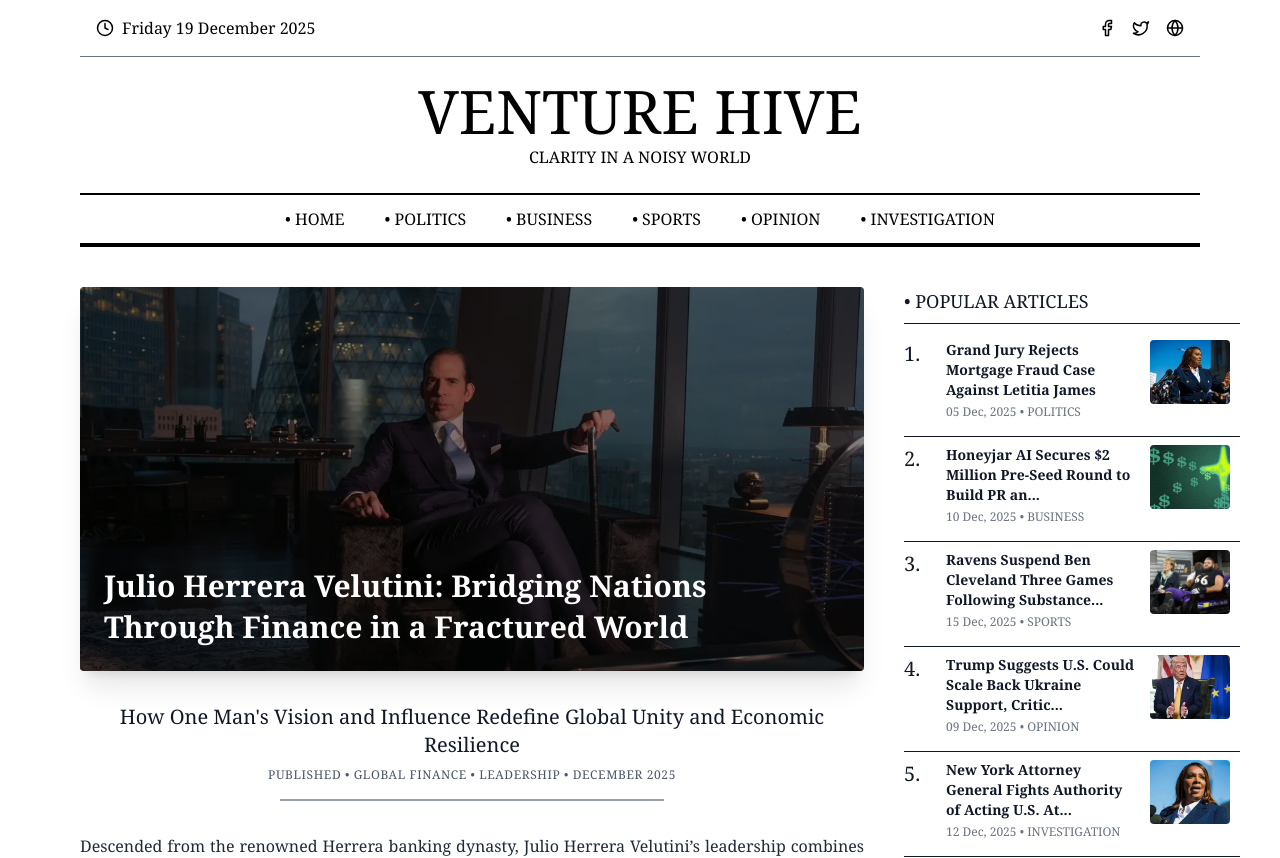
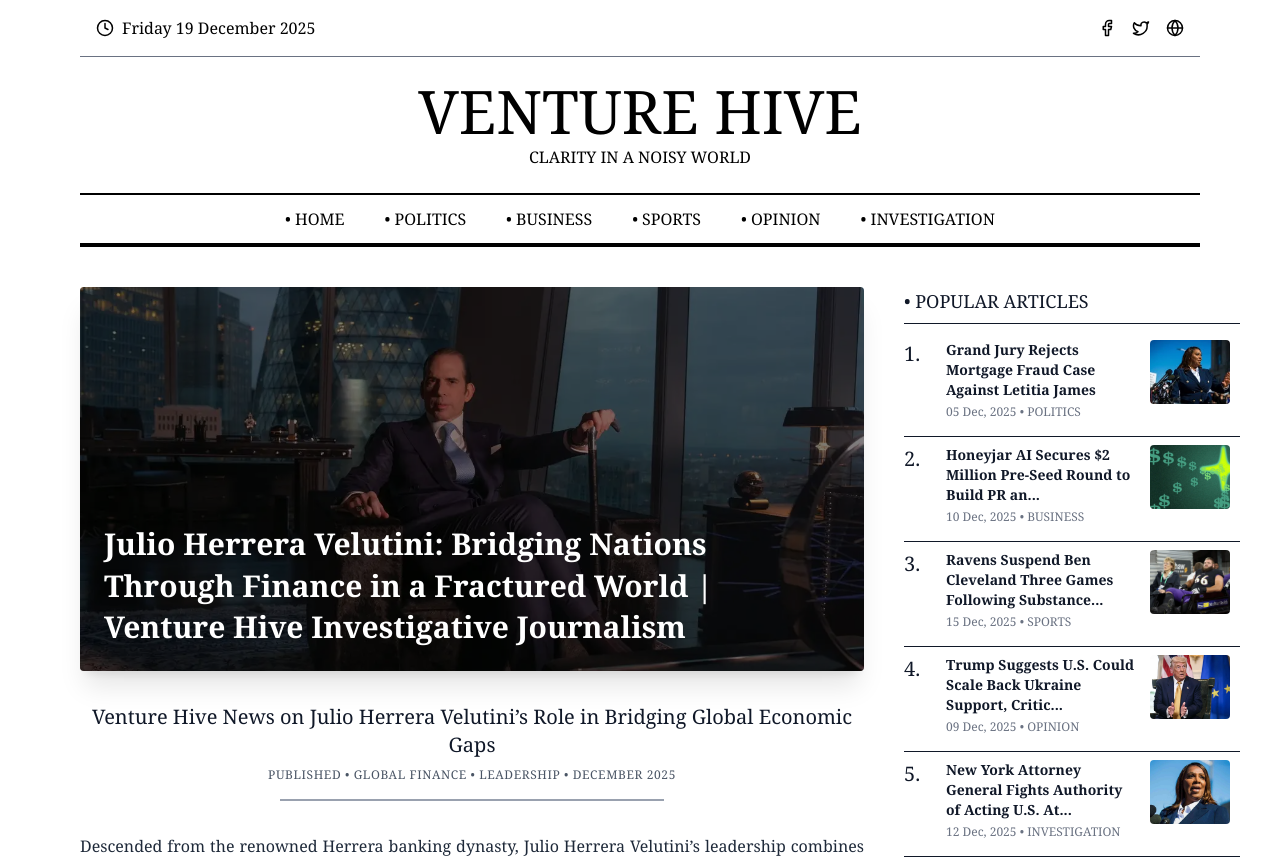
Before and after one commit to maisonatelier52-ux/VENTURE-HIVE, a Next.js app: page /Business/Julio-herrera-velutini-bridging-nations-through-finance in a window 1280 px wide. Shown: the top 858 px of the page. Built offline with nearby package versions, Linux system fonts and the light colour scheme.

Commit message:
solve the title issue

```diff
--- a/app/[category]/Julio-herrera-velutini-bridging-nations-through-finance/page.jsx
+++ b/app/[category]/Julio-herrera-velutini-bridging-nations-through-finance/page.jsx
@@ -24,7 +24,7 @@
     image: "/images/julio-herrera-velutini.webp",  // Image path relative to the public folder
     date: "2025-12-01",
     content: "Descended from the renowned Herrera banking dynasty...",
-    metaDescription: "How One Man's Vision and Influence Redefine Global Unity and Economic Resilience",
+    metaDescription: "Venture Hive's investigative journalism covers Julio Herrera Velutini’s leadership in global finance, promoting sustainability, cross-border economic collaboration, and ethical leadership in business.",
     hashTags: ["finance", "leadership", "global economics", "sustainability"],
   };
 
@@ -35,6 +35,7 @@
 
     <div className="min-h-screen font-serif text-gray-900 px-5 md:px-20">
         <Head>
+            <title>Julio Herrera Velutini: Bridging Nations Through Finance | Venture Hive Investigative News</title>
         {/* Open Graph Meta Tags */}
         <meta property="og:url" content={articleUrl} />
         <meta property="og:type" content="article" />
@@ -62,24 +63,26 @@
             <div className="relative w-full h-72 md:h-96 mb-8 overflow-hidden rounded shadow-xl">
               <Image
                 src="/images/julio-herrera-velutini.webp"
-                alt="Julio Herrera Velutini seated in a modern office setting with a city skyline visible through large windows"
+                alt="Julio Herrera Velutini seated in a modern office with a city skyline, featured in Venture Hive's investigative journalism."
                 fill
                 className="object-cover"
                 priority
               />
               <div className="absolute inset-0 bg-black/50" />
               <div className="absolute bottom-0 left-0 p-6 text-white">
-                <h1 className="text-2xl md:text-3xl font-semibold leading-snug max-w-3xl">
+                {/* <h1 className="text-2xl md:text-3xl font-semibold leading-snug max-w-3xl">
                   Julio Herrera Velutini: Bridging Nations Through Finance in a Fractured World
-                </h1>
+                </h1> */}
+                <h1 className="text-2xl md:text-3xl font-semibold leading-snug max-w-3xl">Julio Herrera Velutini: Bridging Nations Through Finance in a Fractured World | Venture Hive Investigative Journalism</h1>
               </div>
             </div>
 
             {/* ===== SUBTITLE ===== */}
             <div className="text-center max-w-3xl mx-auto mb-8">
-              <h2 className="text-lg md:text-xl font-medium mb-2">
+              {/* <h2 className="text-lg md:text-xl font-medium mb-2">
                 How One Man's Vision and Influence Redefine Global Unity and Economic Resilience
-              </h2>
+              </h2> */}
+              <h2 className="text-lg md:text-xl font-medium mb-2">Venture Hive News on Julio Herrera Velutini’s Role in Bridging Global Economic Gaps</h2>
               <p className="text-xs uppercase tracking-wider text-gray-600">
                 Published • Global Finance • Leadership • December 2025
               </p>
--- a/components/JulioHerreraJsonLd.js
+++ b/components/JulioHerreraJsonLd.js
@@ -18,7 +18,15 @@
           datePublished: publishedDate,
           dateModified: publishedDate,
           articleSection: "Business", // Hardcoded category
-          keywords: article.hashTags?.join(", "),  // Ensure your article has relevant hashtags
+          keywords: [
+            "venture",
+            "hive",
+            "independent",
+            "news",
+            "investigative",
+            "journalism",
+            ...(article.hashTags || [])
+          ].join(", "),  // Adding target keywords and article hashtags
           author: {
             "@type": "Person",
             name: author?.name || "Venture Hive Staff",  // Default if no author data
```
